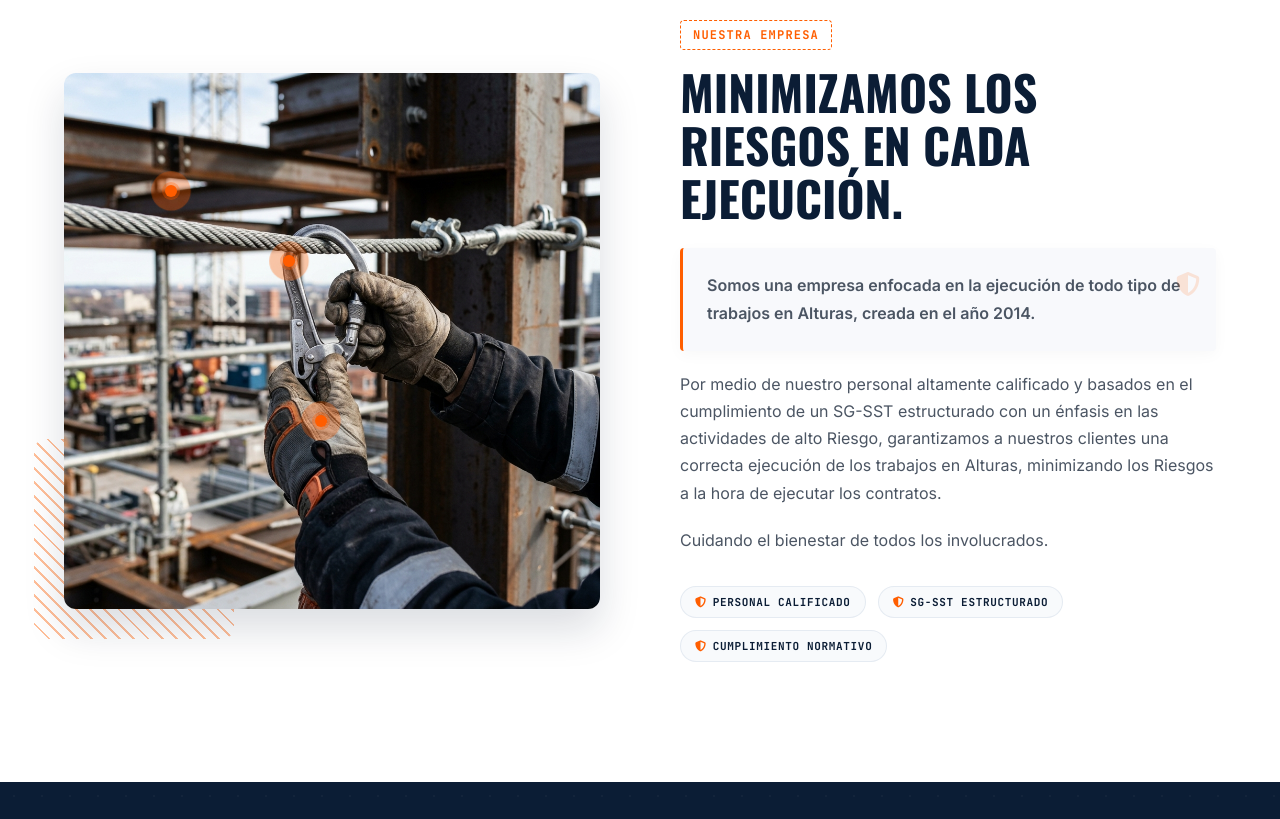
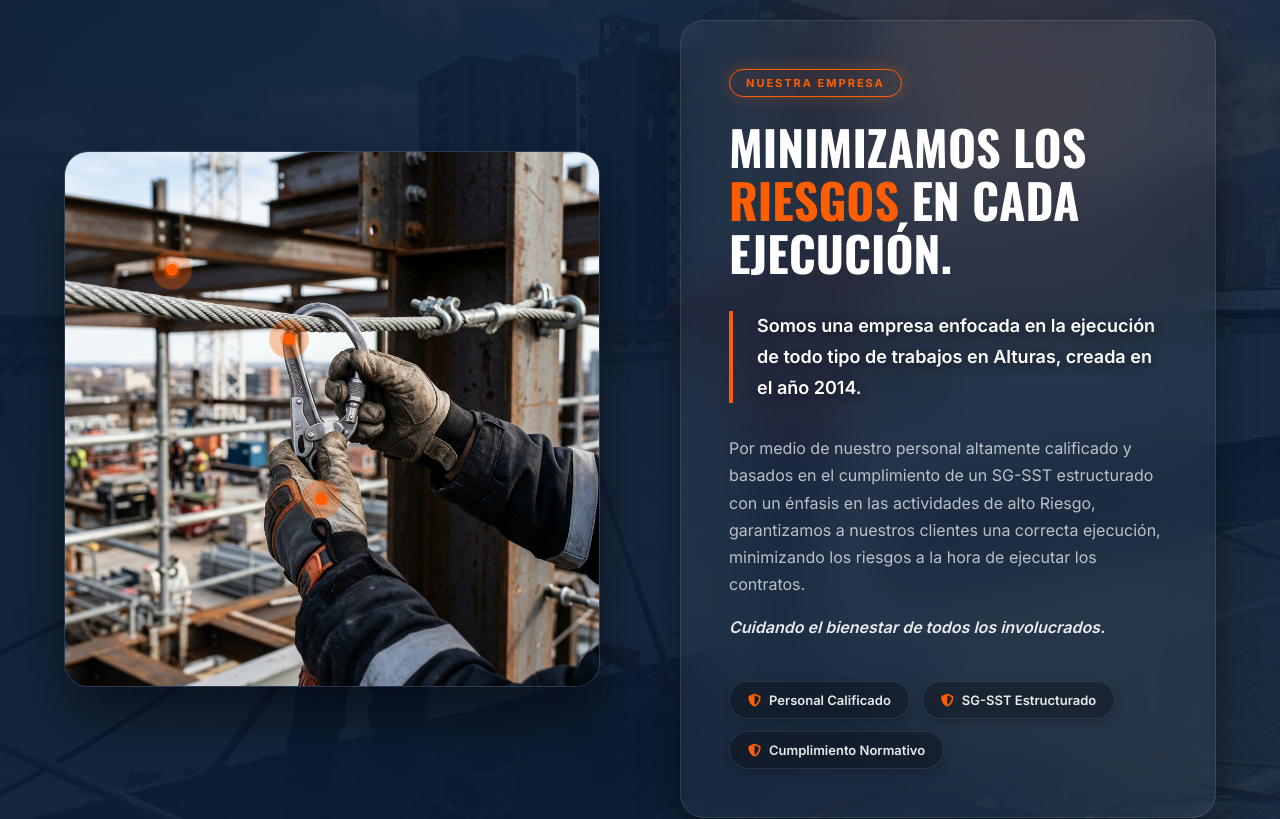
Before and after one commit to dpc2802/ESP_EN_ALTURAS, a Next.js app: page / in a window 1280 px wide. Shown: the part 900-1719 px from the top of the page. Built offline with nearby package versions, Linux system fonts and the light colour scheme.

Commit message:
style: safely apply premium dark glassmorphism design to about section

```diff
--- a/src/app/page.js
+++ b/src/app/page.js
@@ -312,41 +312,37 @@ function AboutSection() {
   const [ref, inView] = useInView();
   const [activeHotspot, setActiveHotspot] = useState(null);
 
-  // Close hotspots when clicking outside
   useEffect(() => {
     const handleClick = (e) => {
-      if (!e.target.closest('.hotspot-container')) {
-        setActiveHotspot(null);
-      }
+      if (!e.target.closest('.hotspot-container')) setActiveHotspot(null);
     };
     document.addEventListener('click', handleClick);
     return () => document.removeEventListener('click', handleClick);
   }, []);
 
   const hotspots = [
-    {
-      id: 1,
-      top: "35%", left: "42%",
-      title: "Mosquetón Estructural",
-      desc: "Seguro automático triple — carga certificada 23kN."
-    },
-    {
-      id: 2,
-      top: "22%", left: "20%",
-      title: "Línea de Vida",
-      desc: "Cable de acero galvanizado 8mm. Instalación Res. 4272/2021."
-    },
-    {
-      id: 3,
-      top: "65%", left: "48%",
-      title: "Guante Dieléctrico / Anticorte",
-      desc: "EPP especializado con agarre de alta fricción para maniobras."
-    }
+    { id: 1, top: "35%", left: "42%", title: "Mosquetón Estructural", desc: "Seguro automático triple — carga certificada 23kN." },
+    { id: 2, top: "22%", left: "20%", title: "Línea de Vida", desc: "Cable de acero galvanizado 8mm. Instalación Res. 4272/2021." },
+    { id: 3, top: "65%", left: "48%", title: "Guante Dieléctrico", desc: "EPP especializado con agarre de alta fricción." }
   ];
 
   return (
-    <section className="about dot-bg" id="empresa">
-      <div className="wrap">
+    <section
+      className="about"
+      id="empresa"
+      style={{
+        position: 'relative',
+        padding: '120px 0',
+        background: 'url(/assets/portfolio/workers_roof_red_shirts.jpg) center/cover fixed no-repeat',
+        color: '#fff',
+        overflow: 'hidden'
+      }}
+    >
+      {/* Premium Dark Overlay */}
+      <div style={{ position: 'absolute', inset: 0, background: 'linear-gradient(135deg, rgba(11, 29, 53, 0.95) 0%, rgba(11, 29, 53, 0.85) 100%)', zIndex: 1 }} />
+      <div style={{ position: 'absolute', top: '-20%', right: '-10%', width: '60vw', height: '60vw', background: 'radial-gradient(circle, rgba(243,107,34,0.15) 0%, rgba(0,0,0,0) 60%)', filter: 'blur(60px)', zIndex: 1 }} />
+
+      <div className="wrap" style={{ position: 'relative', zIndex: 2 }}>
         <motion.div
           className="about-grid"
           ref={ref}
@@ -354,14 +350,15 @@ function AboutSection() {
           initial="hidden"
           animate={inView ? "show" : "hidden"}
         >
-          <motion.div className="about-img-wrap hotspot-container" variants={fadeIn}>
+          {/* Left Side: Image with Hotspots */}
+          <motion.div className="about-img-wrap hotspot-container" variants={fadeIn} style={{ borderRadius: '24px', overflow: 'hidden', boxShadow: '0 30px 60px rgba(0,0,0,0.5)', border: '1px solid rgba(255,255,255,0.1)' }}>
             <img
               src="/assets/lifeline_safety.jpg"
               alt="Técnico asegurando línea de vida"
               className="about-img"
+              style={{ display: 'block', width: '100%', height: '100%', objectFit: 'cover' }}
             />
 
-            {/* Interactive Hotspots */}
             {hotspots.map((spot) => (
               <div
                 key={spot.id}
@@ -375,39 +372,76 @@ function AboutSection() {
                 }}
               >
                 <div className="hotspot-dot">
-                  <div className="hotspot-pulse" />
+                  <div className="hotspot-pulse" style={{ background: 'var(--orange)' }} />
                 </div>
-                <div className="hotspot-tooltip">
-                  <div className="tooltip-title">{spot.title}</div>
-                  <div className="tooltip-desc">{spot.desc}</div>
+                <div className="hotspot-tooltip" style={{ background: 'rgba(11,29,53,0.95)', backdropFilter: 'blur(10px)', border: '1px solid rgba(255,255,255,0.2)' }}>
+                  <div className="tooltip-title" style={{ color: 'var(--orange)' }}>{spot.title}</div>
+                  <div className="tooltip-desc" style={{ color: '#ddd' }}>{spot.desc}</div>
                 </div>
               </div>
             ))}
-
-            <div className="about-img-decor" />
           </motion.div>
 
-          <motion.div variants={fadeUp}>
-            <span className="about-tag">Nuestra Empresa</span>
-            <h2>Minimizamos los riesgos en cada ejecución.</h2>
-            <p className="about-lead">
-              Somos una empresa enfocada en la ejecución de todo tipo de trabajos en Alturas, creada en el año 2014.
+          {/* Right Side: Premium Glassmorphism Text Card */}
+          <motion.div
+            variants={fadeUp}
+            style={{
+              background: 'rgba(255, 255, 255, 0.05)',
+              backdropFilter: 'blur(24px)',
+              WebkitBackdropFilter: 'blur(24px)',
+              border: '1px solid rgba(255, 255, 255, 0.1)',
+              borderRadius: '24px',
+              padding: '48px',
+              boxShadow: '0 20px 40px rgba(0,0,0,0.4)'
+            }}
+          >
+            <span style={{
+              display: 'inline-block', padding: '6px 16px', border: '1px solid var(--orange)',
+              borderRadius: '20px', color: 'var(--orange)', fontSize: '11px', fontWeight: 800,
+              letterSpacing: '2px', textTransform: 'uppercase', marginBottom: '24px',
+              boxShadow: '0 0 15px rgba(243,107,34,0.3)',
+              background: 'rgba(243,107,34,0.05)'
+            }}>
+              Nuestra Empresa
+            </span>
+
+            <h2 style={{ fontSize: 'clamp(32px, 4vw, 48px)', lineHeight: '1.1', fontFamily: 'var(--font-head)', fontWeight: 900, marginBottom: '32px', color: '#fff', textTransform: 'uppercase' }}>
+              Minimizamos los <span style={{ color: 'var(--orange)' }}>Riesgos</span> en cada ejecución.
+            </h2>
+
+            <div style={{
+              position: 'relative', paddingLeft: '24px', marginBottom: '32px',
+              borderLeft: '4px solid var(--orange)'
+            }}>
+              <p style={{ fontSize: '18px', fontWeight: 600, color: '#fff', margin: 0, textShadow: '0 2px 10px rgba(0,0,0,0.5)' }}>
+                Somos una empresa enfocada en la ejecución de todo tipo de trabajos en Alturas, creada en el año 2014.
+              </p>
+            </div>
+
+            <p style={{ color: 'rgba(255,255,255,0.7)', fontSize: '16px', lineHeight: '1.7', marginBottom: '16px' }}>
+              Por medio de nuestro personal altamente calificado y basados en el cumplimiento de un SG-SST estructurado con un énfasis en las actividades de alto Riesgo, garantizamos a nuestros clientes una correcta ejecución, minimizando los riesgos a la hora de ejecutar los contratos.
             </p>
-            <p>
-              Por medio de nuestro personal altamente calificado y basados en el cumplimiento de un SG-SST estructurado con un énfasis en las actividades de alto Riesgo, garantizamos a nuestros clientes una correcta ejecución de los trabajos en Alturas, minimizando los Riesgos a la hora de ejecutar los contratos.
-            </p>
-            <p>
+
+            <p style={{ color: 'rgba(255,255,255,0.9)', fontSize: '16px', fontWeight: 600, fontStyle: 'italic', marginBottom: '40px' }}>
               Cuidando el bienestar de todos los involucrados.
             </p>
-            <div className="about-certs">
+
+            <div style={{ display: 'flex', flexWrap: 'wrap', gap: '12px' }}>
               {["Personal Calificado", "SG-SST Estructurado", "Cumplimiento Normativo"].map((c) => (
-                <span className="cert-badge" key={c}>
+                <span key={c} style={{
+                  display: 'inline-flex', alignItems: 'center', gap: '8px',
+                  background: 'rgba(0,0,0,0.3)', border: '1px solid rgba(255,255,255,0.1)',
+                  padding: '10px 18px', borderRadius: '50px', fontSize: '13px', fontWeight: 600,
+                  color: 'rgba(255,255,255,0.9)',
+                  boxShadow: '0 4px 10px rgba(0,0,0,0.2)'
+                }}>
                   <i className="fa-solid fa-shield-halved" style={{ color: "var(--orange)" }} />
                   {c}
                 </span>
               ))}
             </div>
           </motion.div>
+
         </motion.div>
       </div>
     </section>
```
